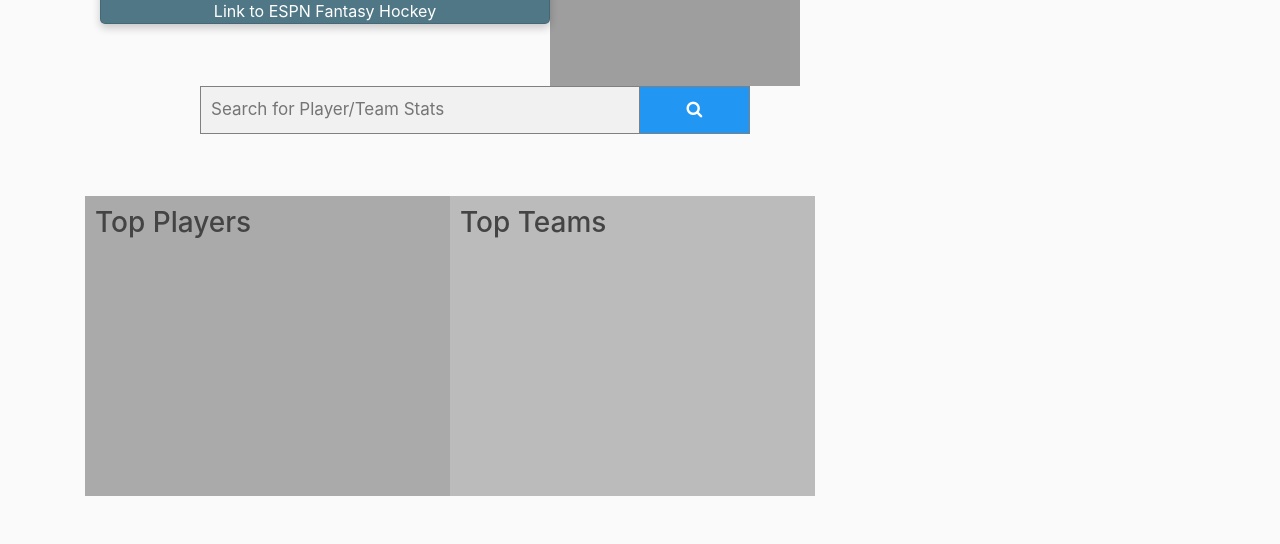
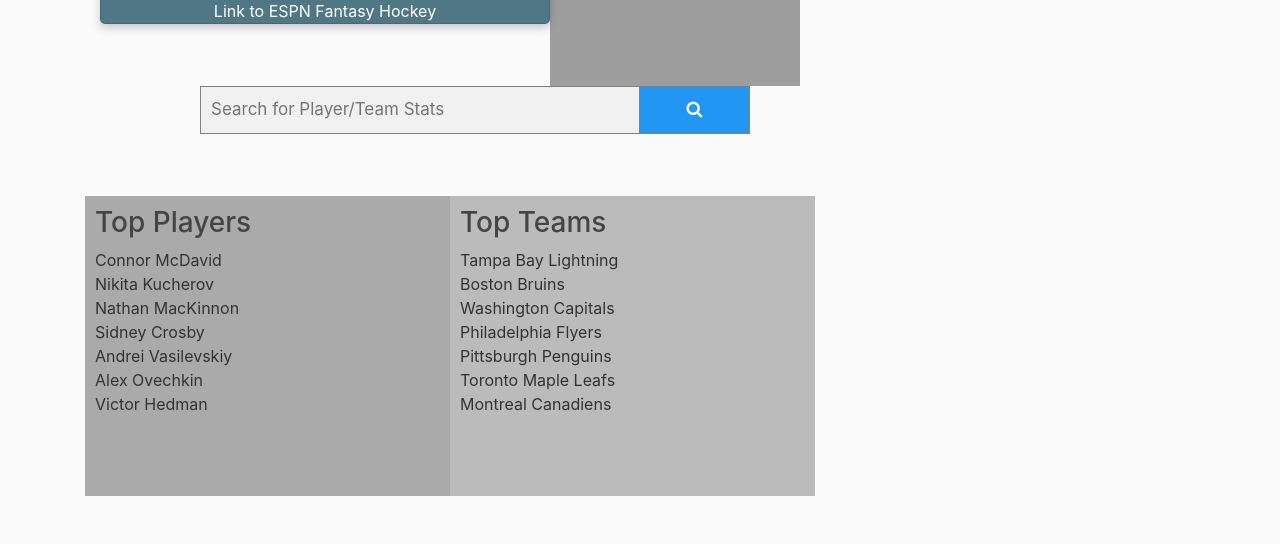
Before and after one commit to zxstewart/SoftDev_Project, a Flask app: page /hockey in a window 1280 px wide. Shown: the part 362-906 px from the top of the page. Run offline with Flask 2, Linux system fonts and the light colour scheme; some libraries are stand-ins or nearby versions; grey boxes are pictures that could not be loaded.

Commit message:
Update hockey.html

```diff
--- a/project-code/sportsapp/templates/hockey.html
+++ b/project-code/sportsapp/templates/hockey.html
@@ -28,9 +28,35 @@
     <div class="row">
         <div class="column" style="float: left;width: 50%;padding: 10px;height: 300px;background-color:#aaa;">
             <h3>Top Players</h3>
+            <h7>Connor McDavid</h7>
+            <br>
+            <h7>Nikita Kucherov</h7>
+            <br>
+            <h7>Nathan MacKinnon</h7>
+            <br>
+            <h7>Sidney Crosby</h7>
+            <br>
+            <h7>Andrei Vasilevskiy</h7>
+            <br>
+            <h7>Alex Ovechkin</h7>
+            <br>
+            <h7>Victor Hedman</h7>
         </div>
         <div class="column" style="float: left;width: 50%;padding: 10px;height: 300px;background-color:#bbb;">
             <h3>Top Teams</h3>
+            <h7>Tampa Bay Lightning</h7>
+            <br>
+            <h7>Boston Bruins</h7>
+            <br>
+            <h7>Washington Capitals</h7>
+            <br>
+            <h7>Philadelphia Flyers</h7>
+            <br>
+            <h7>Pittsburgh Penguins</h7>
+            <br>
+            <h7>Toronto Maple Leafs</h7>
+            <br>
+            <h7>Montreal Canadiens </h7>
         </div>
     </div>
 </div>
```
